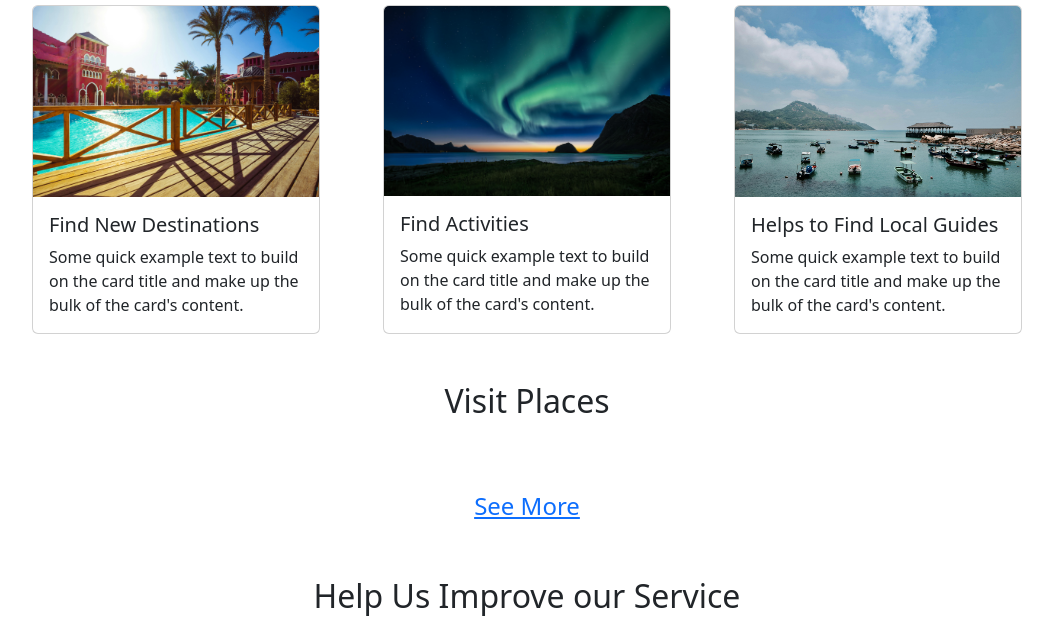
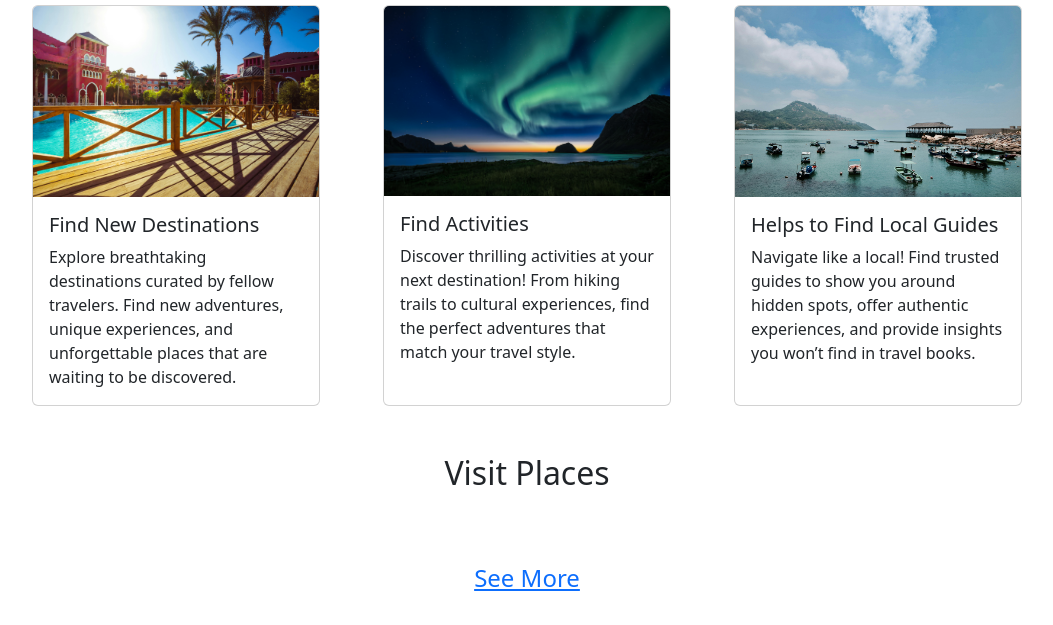
Before and after one commit to 4TechSadiq/Travellogram, a Django app: page / in a window 1280 px wide. Shown: the part 1448-2073 px from the top of the page, without its empty margins (113-1166 px from the left). Run offline with Django 5.2, Linux system fonts and the light colour scheme; data that the repository does not hold is empty.

Commit message:
small updates

```diff
--- a/templates/index.html
+++ b/templates/index.html
@@ -127,21 +127,21 @@
                     <img src="{% static 'images/card1.jpg' %}" class="card-img-top" alt="...">
                     <div class="card-body">
                       <h5 class="card-title">Find New Destinations</h5>
-                      <p class="card-text">Some quick example text to build on the card title and make up the bulk of the card's content.</p>
+                      <p class="card-text">Explore breathtaking destinations curated by fellow travelers. Find new adventures, unique experiences, and unforgettable places that are waiting to be discovered.</p>
                     </div>
                   </div>
                   <div class="card mt-4" style="width: 18rem;">
                     <img src="{% static 'images/who.jpg' %}" class="card-img-top" alt="...">
                     <div class="card-body">
                       <h5 class="card-title">Find Activities</h5>
-                      <p class="card-text">Some quick example text to build on the card title and make up the bulk of the card's content.</p>
+                      <p class="card-text">Discover thrilling activities at your next destination! From hiking trails to cultural experiences, find the perfect adventures that match your travel style.</p>
                     </div>
                   </div>
                   <div class="card mt-4" style="width: 18rem;">
                     <img src="{% static 'images/card3.jpg' %}" class="card-img-top" alt="...">
                     <div class="card-body">
                       <h5 class="card-title">Helps to Find Local Guides</h5>
-                      <p class="card-text">Some quick example text to build on the card title and make up the bulk of the card's content.</p>
+                      <p class="card-text">Navigate like a local! Find trusted guides to show you around hidden spots, offer authentic experiences, and provide insights you won’t find in travel books.</p>
                     </div>
                   </div>
             </div>
--- a/travelapp/views.py
+++ b/travelapp/views.py
@@ -99,7 +99,7 @@ def moreinfo(request,dest_id):
             "location": location
         }
 
-        print(new_data)
+        #print(new_data)
 
         update_url = f"http://127.0.0.1:8000/update-destination/{dest_id}/"
         response = requests.put(update_url, data=new_data)
@@ -122,7 +122,7 @@ def destinations(request):
     list_api = "http://127.0.0.1:8000/view-destination/"
     response = requests.get(list_api)
     response_data = response.json()
-    print(response_data)
+    #print(response_data)
 
     return render(request,"places.html",context={"data":response_data})
 
```
